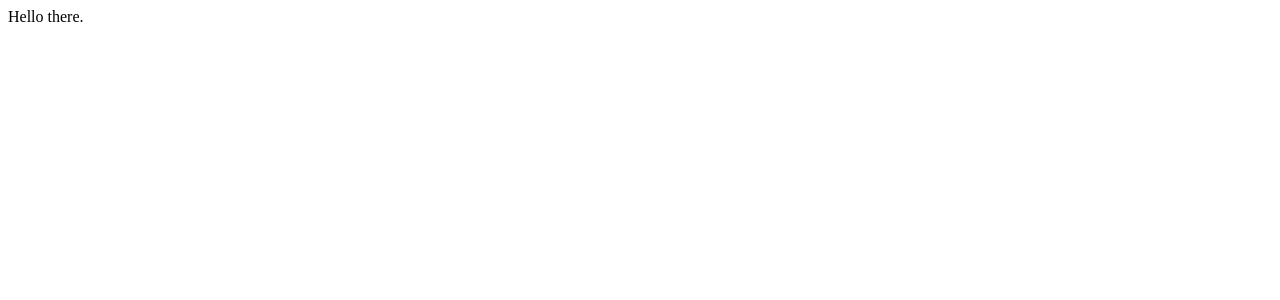
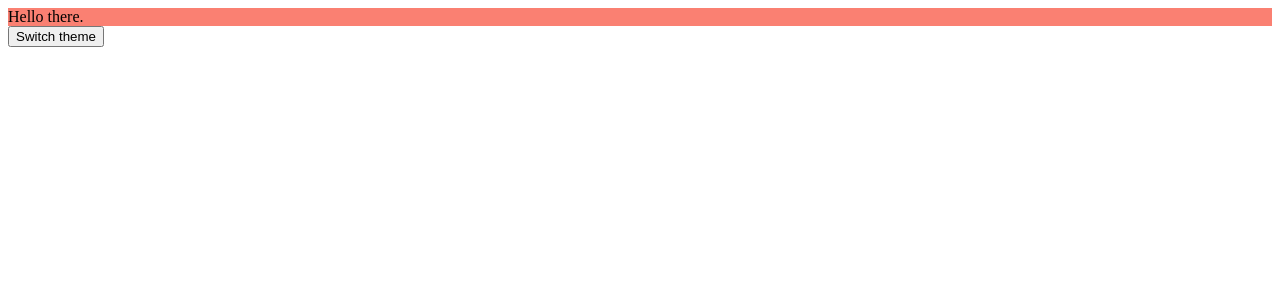
Before and after one commit to khinshankhan/www, a Next.js app: page / in a window 1280 px wide. Shown: the top 300 px of the page. Built offline with nearby package versions, Linux system fonts and the light colour scheme.

Commit message:
stitches and next themes poc

```diff
--- /dev/null
+++ b/components/toggles/theme.tsx
@@ -0,0 +1,21 @@
+import React, { useEffect, useState } from "react";
+import { useTheme } from "next-themes";
+
+export const ToggleTheme = () => {
+  const [mounted, setMounted] = useState(false);
+  const { setTheme, resolvedTheme } = useTheme();
+
+  useEffect(() => setMounted(true), []);
+
+  if (!mounted) return null;
+
+  const toggleTheme = () => {
+    const targetTheme = resolvedTheme === "light" ? "dark" : "light";
+
+    setTheme(targetTheme);
+  };
+
+  return <button onClick={toggleTheme}>Switch theme</button>;
+};
+
+export default ToggleTheme;
--- /dev/null
+++ b/lib/theme/index.tsx
@@ -0,0 +1 @@
+export * from "./stitches.config";
--- /dev/null
+++ b/lib/theme/stitches.config.tsx
@@ -0,0 +1,28 @@
+import { createStitches } from "@stitches/react";
+
+export const { styled, getCssText, createTheme, globalCss } = createStitches({
+  prefix: "anchorage",
+  theme: {
+    fonts: {
+      system: "system-ui",
+    },
+    colors: {
+      text: "black",
+      background: "white",
+    },
+  },
+});
+
+export const darkTheme = createTheme("dark", {
+  colors: {
+    text: "white",
+    background: "black",
+  },
+});
+
+export const GlobalStyles = globalCss({
+  body: {
+    background: "$background",
+    color: "$text",
+  },
+});
--- a/package.json
+++ b/package.json
@@ -12,12 +12,14 @@
   },
   "dependencies": {
     "@next/font": "13.1.0",
+    "@stitches/react": "^1.2.8",
     "@types/node": "18.11.17",
     "@types/react": "18.0.26",
     "@types/react-dom": "18.0.9",
     "eslint": "8.30.0",
     "eslint-config-next": "13.1.0",
     "next": "13.1.0",
+    "next-themes": "^0.2.1",
     "react": "18.2.0",
     "react-dom": "18.2.0",
     "typescript": "4.9.4"
--- a/pages/_app.tsx
+++ b/pages/_app.tsx
@@ -1,5 +1,20 @@
-import type { AppProps } from 'next/app'
+import type { AppProps } from "next/app";
+import { ThemeProvider } from "next-themes";
+import { GlobalStyles, darkTheme } from "lib/theme";
 
 export default function App({ Component, pageProps }: AppProps) {
-  return <Component {...pageProps} />
+  GlobalStyles();
+
+  return (
+    <ThemeProvider
+      attribute="class"
+      defaultTheme="system"
+      value={{
+        light: "light",
+        dark: darkTheme.className,
+      }}
+    >
+      <Component {...pageProps} />
+    </ThemeProvider>
+  );
 }
--- a/pages/_document.tsx
+++ b/pages/_document.tsx
@@ -1,13 +1,17 @@
-import { Html, Head, Main, NextScript } from 'next/document'
+import React from "react";
+import { Html, Head, Main, NextScript } from "next/document";
+import { getCssText } from "lib/theme";
 
 export default function Document() {
   return (
     <Html lang="en">
-      <Head />
+      <Head>
+        <style id="stitches" dangerouslySetInnerHTML={{ __html: getCssText() }} />
+      </Head>
       <body>
         <Main />
         <NextScript />
       </body>
     </Html>
-  )
+  );
 }
--- a/pages/index.tsx
+++ b/pages/index.tsx
@@ -1,7 +1,14 @@
-import React, {Fragment} from "react"
+import React, { Fragment } from "react";
+import { styled } from "lib/theme";
+import ToggleTheme from "components/toggles/theme";
+
+const Box = styled("div", {});
 
 export default function Home() {
   return (
-      <Fragment>Hello there.</Fragment>
-  )
+    <Fragment>
+      <Box css={{ background: "salmon" }}>Hello there.</Box>
+      <ToggleTheme />
+    </Fragment>
+  );
 }
```
Also changed, not shown: 1 other file (tests, documents, lock files or other folders).
